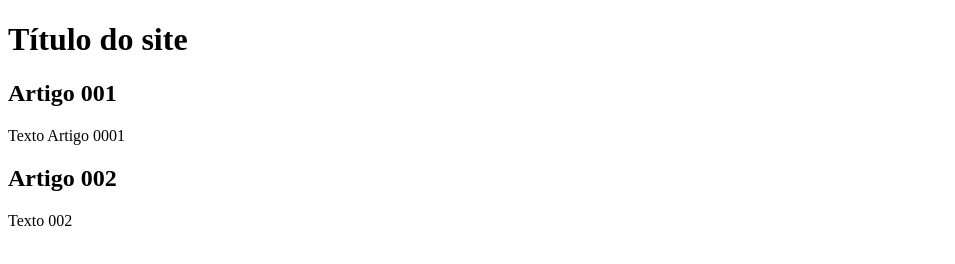
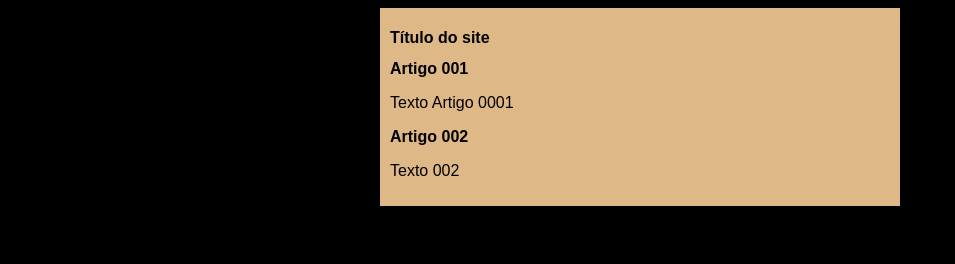
Before and after one commit to mnclmp/Projeto-site, a plain HTML site: page index.html in a window 1280 px wide. Shown: the whole page, without its empty margins (0-955 px from the left). Drawn offline with Linux system fonts and the light colour scheme.

Commit message:
add design

```diff
--- /dev/null
+++ b/estilos/style.css
@@ -0,0 +1,16 @@
+* {
+    font-family: Arial, Helvetica, sans-serif;
+    font-size: 16px;
+}
+body {
+    background-color: black;
+
+}
+main {
+    background-color: burlywood;
+    width: 500px;
+    margin: auto;
+    padding: 10px;
+    box-shadow: 3x 3x 5px brown;
+
+}
--- a/index.html
+++ b/index.html
@@ -5,6 +5,7 @@
     <meta http-equiv="X-UA-Compatible" content="IE=edge">
     <meta name="viewport" content="width=device-width, initial-scale=1.0">
     <title>Título do site</title>
+    <link rel="stylesheet" href="estilos/style.css">
 </head>
 <body>
     <main>
```
